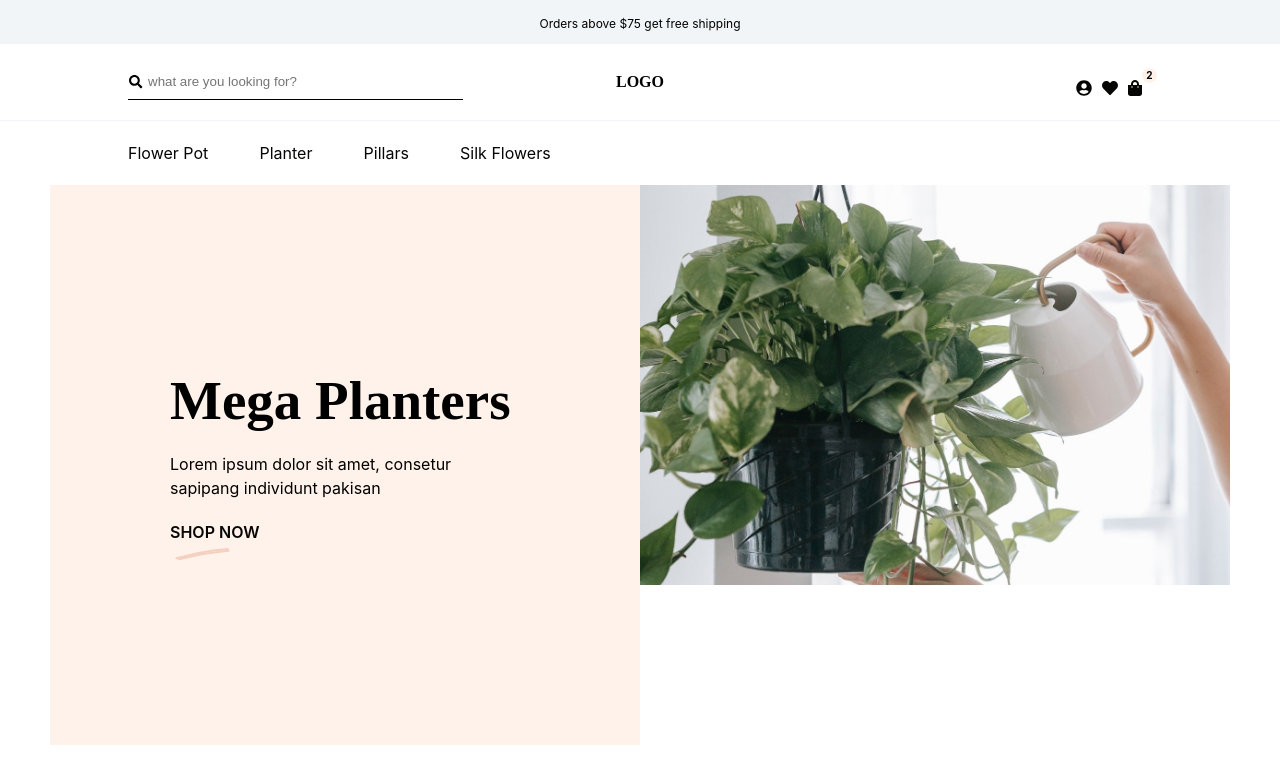
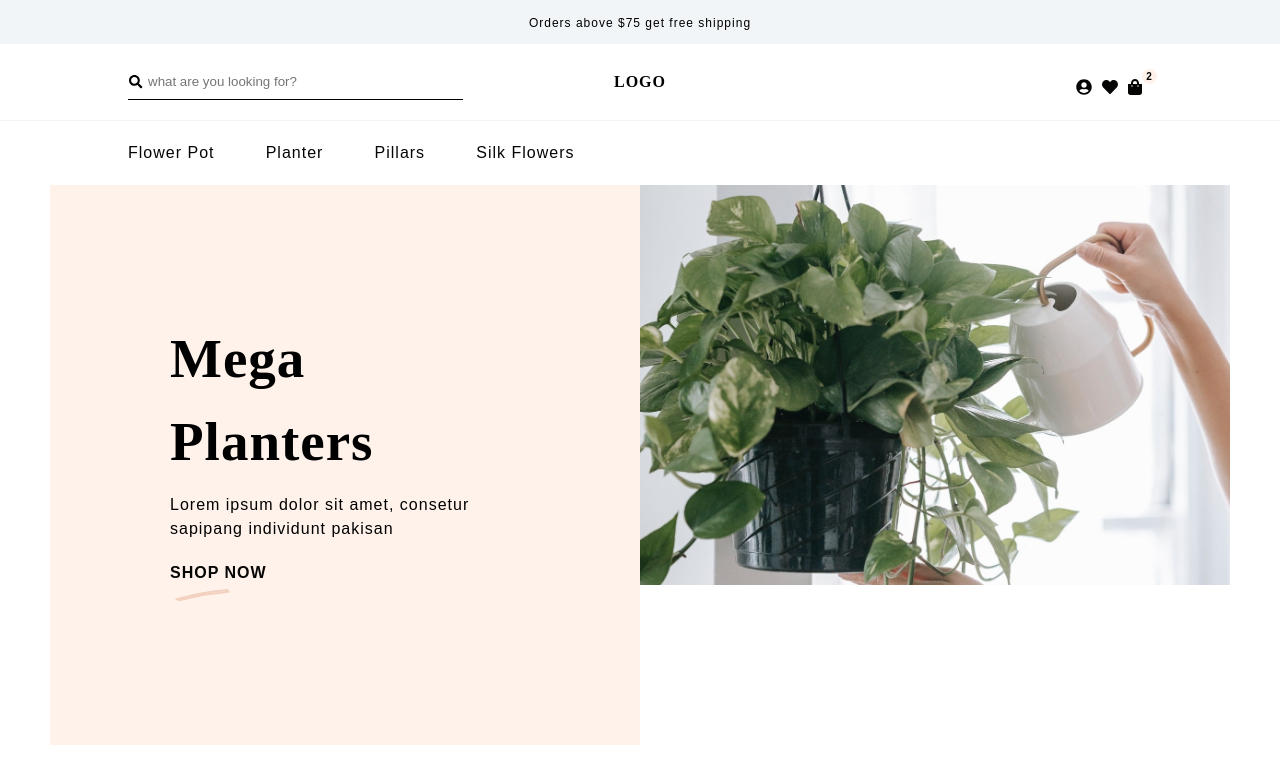
Before and after one commit to cesarcor/inti, a React (Create React App) app: page / in a window 1280 px wide. Shown: the top 773 px of the page. Built offline with nearby package versions, Linux system fonts and the light colour scheme.

Commit message:
add open sans

```diff
--- a/src/global-styles.scss
+++ b/src/global-styles.scss
@@ -1,16 +1,27 @@
-@import "./global-vars.scss";
+@import './global-vars.scss';
 
 @font-face {
   font-family: 'playfair-display';
-  src: local('playfair-display'), url(./assets/fonts/Playfair_Display/PlayfairDisplay-VariableFont_wght.ttf) format('ttf');
+  src: local('playfair-display'),
+    url(./assets/fonts/Playfair_Display/PlayfairDisplay-VariableFont_wght.ttf)
+      format('ttf');
+}
+
+@font-face {
+  font-family: 'open-sans';
+  src: local('open-sans'),
+    url(./assets/fonts/Open_Sans/OpenSans-VariableFont_wght.ttf) format('ttf')
+      format('ttf');
 }
 
 * {
   box-sizing: border-box;
 }
 
-body{
+body {
   line-height: 1.5;
+  letter-spacing: 1px;
+  font-family: 'open-sans', sans-serif;
 }
 
 ul,
@@ -45,7 +56,7 @@ input {
   outline: none;
 }
 
-.below_fold_container{
+.below_fold_container {
   max-width: 1024px;
   margin: 0 auto;
 }
```
